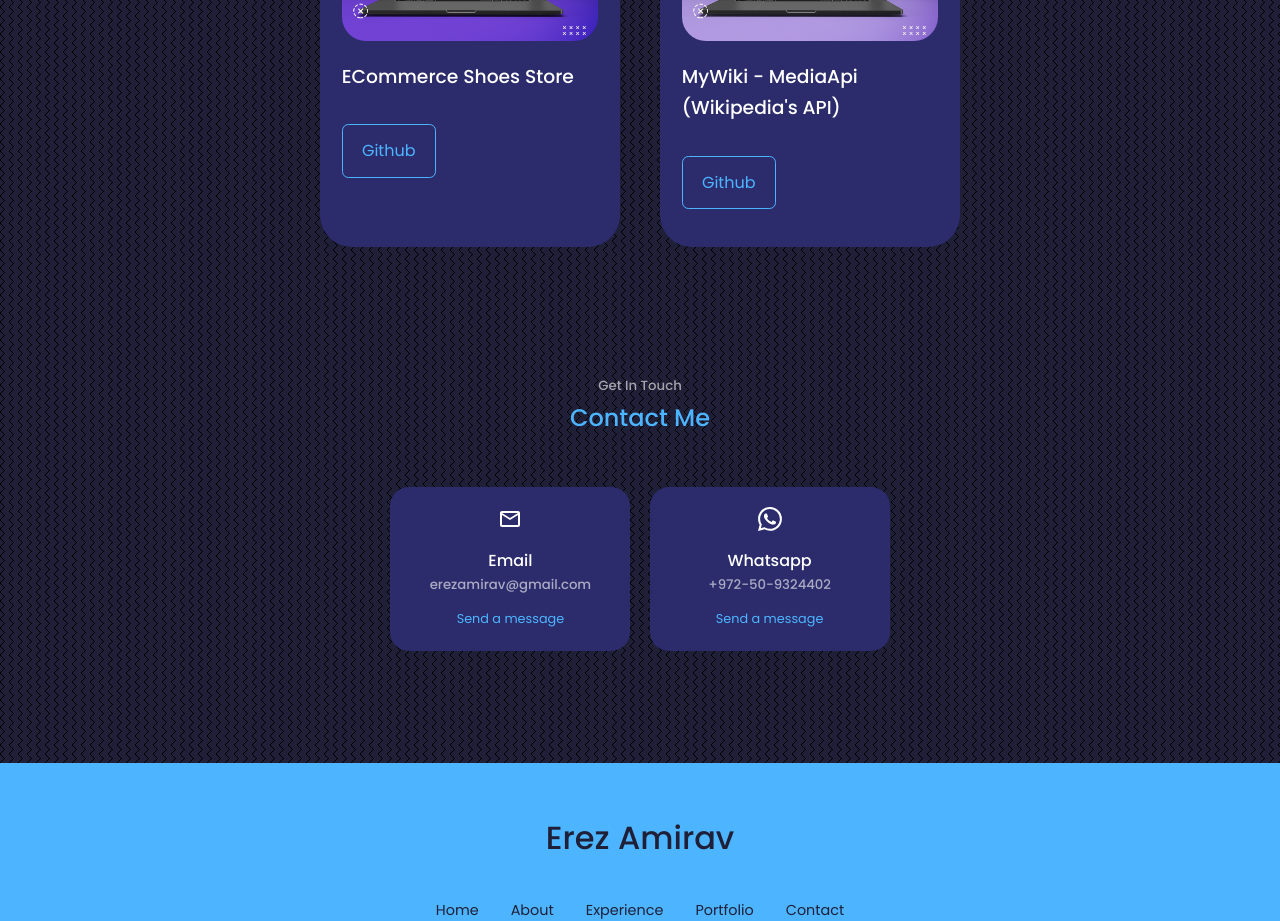
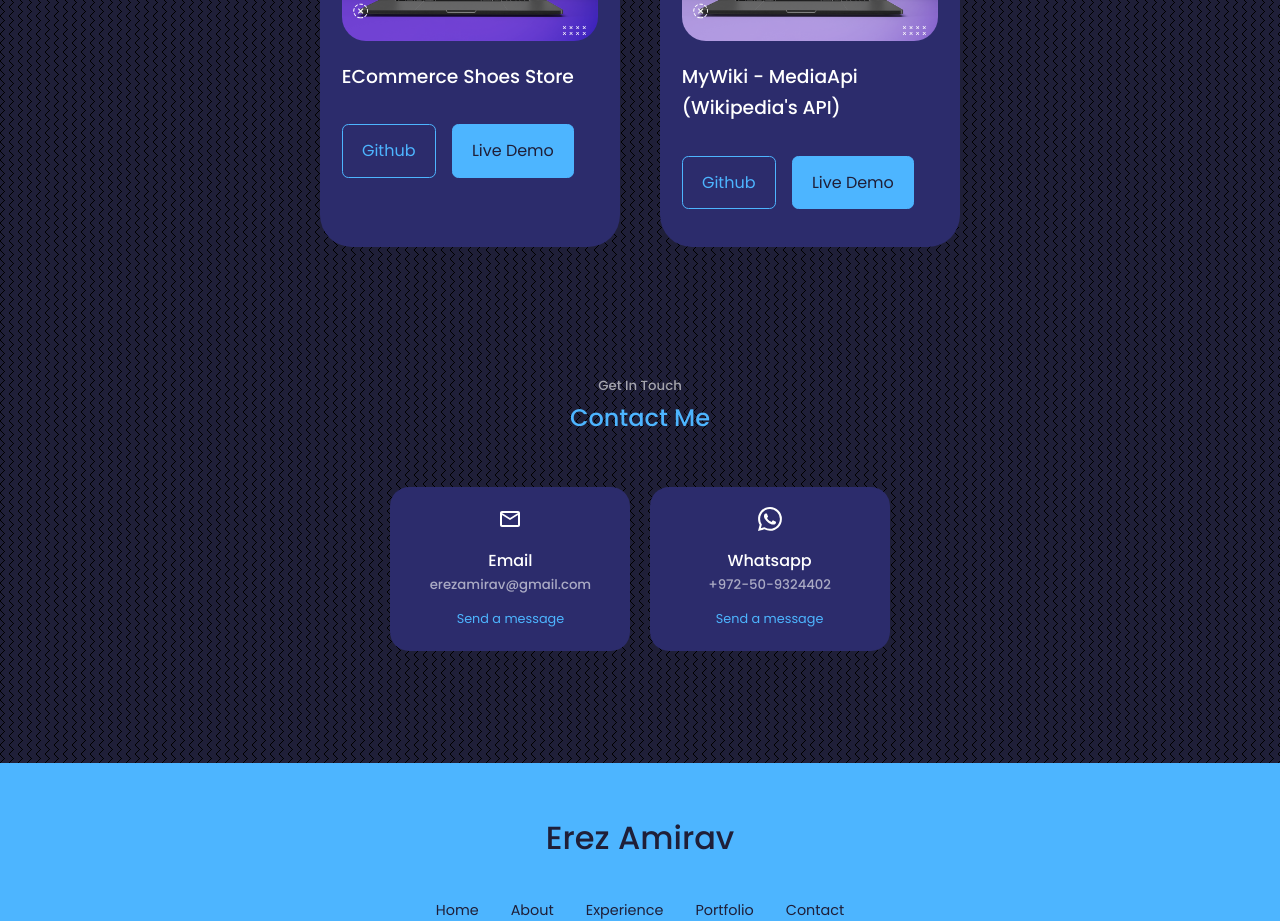
Before and after one commit to ErezAmirav/ErezAmirav.github.io, a React (Create React App) app: page / in a window 1280 px wide. Shown: the part 1820-2741 px from the top of the page. Built offline with nearby package versions, Linux system fonts and the light colour scheme.

Commit message:
added live demo buttons

```diff
--- a/src/components/portfolio/Portfolio.jsx
+++ b/src/components/portfolio/Portfolio.jsx
@@ -15,18 +15,44 @@ const Portfolio = () => {
             <img src={EC} alt="" />
           </div>
           <h3>ECommerce Shoes Store</h3>
-          <a href="https://github.com/ErezAmirav/ECommerce" className="btn" target="_blank">
-            Github
-          </a>
+          <div className="portfolio__item-cta">
+            <a
+              href="https://github.com/ErezAmirav/ECommerce"
+              className="btn"
+              target="_blank"
+            >
+              Github
+            </a>
+            <a
+              href="https://erezamirav.github.io/ecommerce/"
+              className="btn btn-primary"
+              target="_blank"
+            >
+              Live Demo
+            </a>
+          </div>
         </article>
         <article className="portfolio__item">
           <div className="portfolio__item-img">
             <img src={myWiki} alt="" />
           </div>
           <h3>MyWiki - MediaApi (Wikipedia's API)</h3>
-          <a href="https://github.com/ErezAmirav/MyWiki" className="btn" target="_blank">
-            Github
-          </a>
+          <div className="portfolio__item-cta">
+            <a
+              href="https://github.com/ErezAmirav/MyWiki"
+              className="btn"
+              target="_blank"
+            >
+              Github
+            </a>
+            <a
+              href="https://erezamirav.github.io/mywiki/"
+              className="btn btn-primary"
+              target="_blank"
+            >
+              Live Demo
+            </a>
+          </div>
         </article>
       </div>
     </section>
--- a/src/components/portfolio/portfolio.css
+++ b/src/components/portfolio/portfolio.css
@@ -27,7 +27,9 @@
     margin: 1.2rem 0 2rem;
 }
 
-.portfolio__item a {
+.portfolio__item-cta {
+    display: flex;
+    gap: 1rem;
     margin-bottom: 1rem;
 }
 
```
